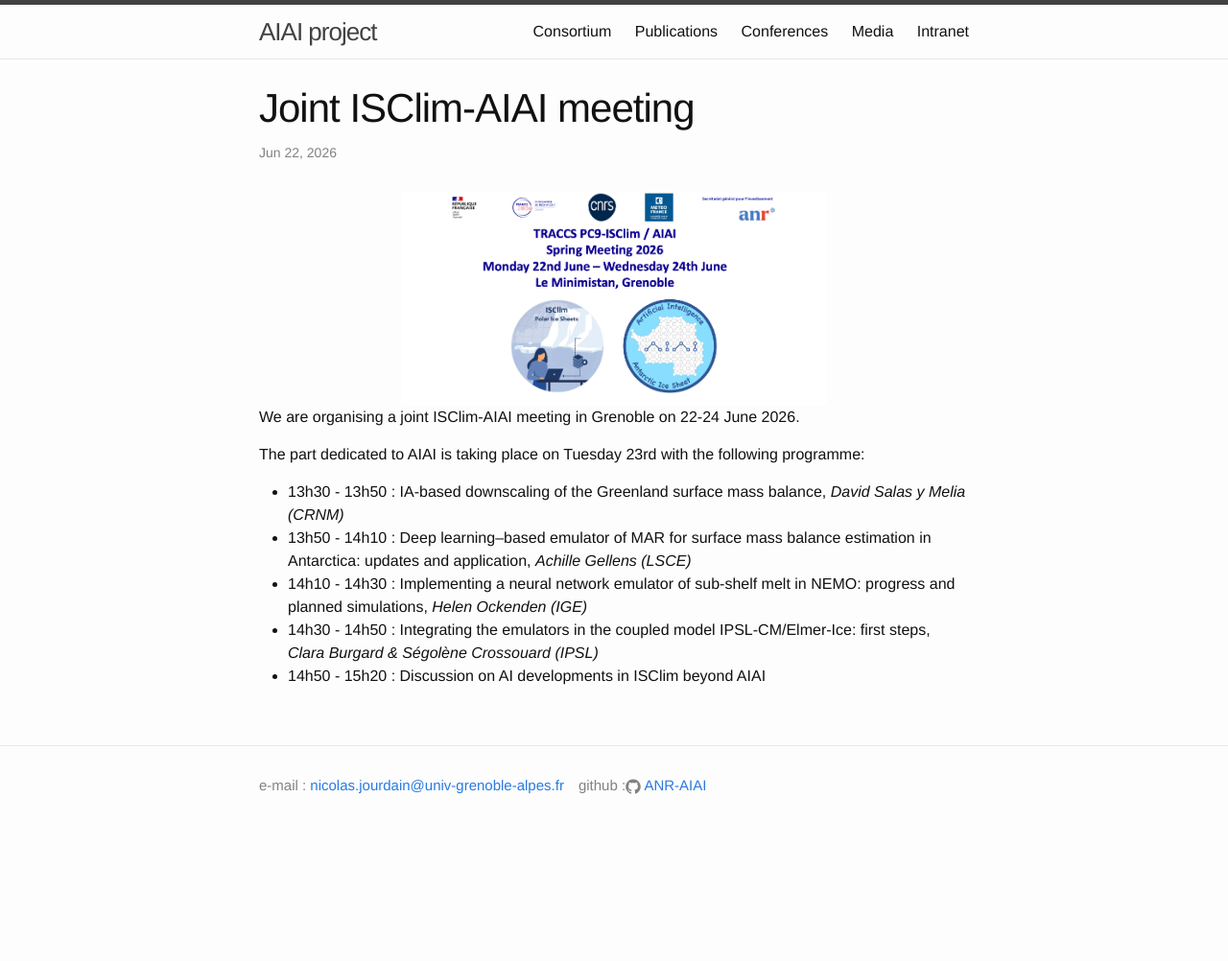
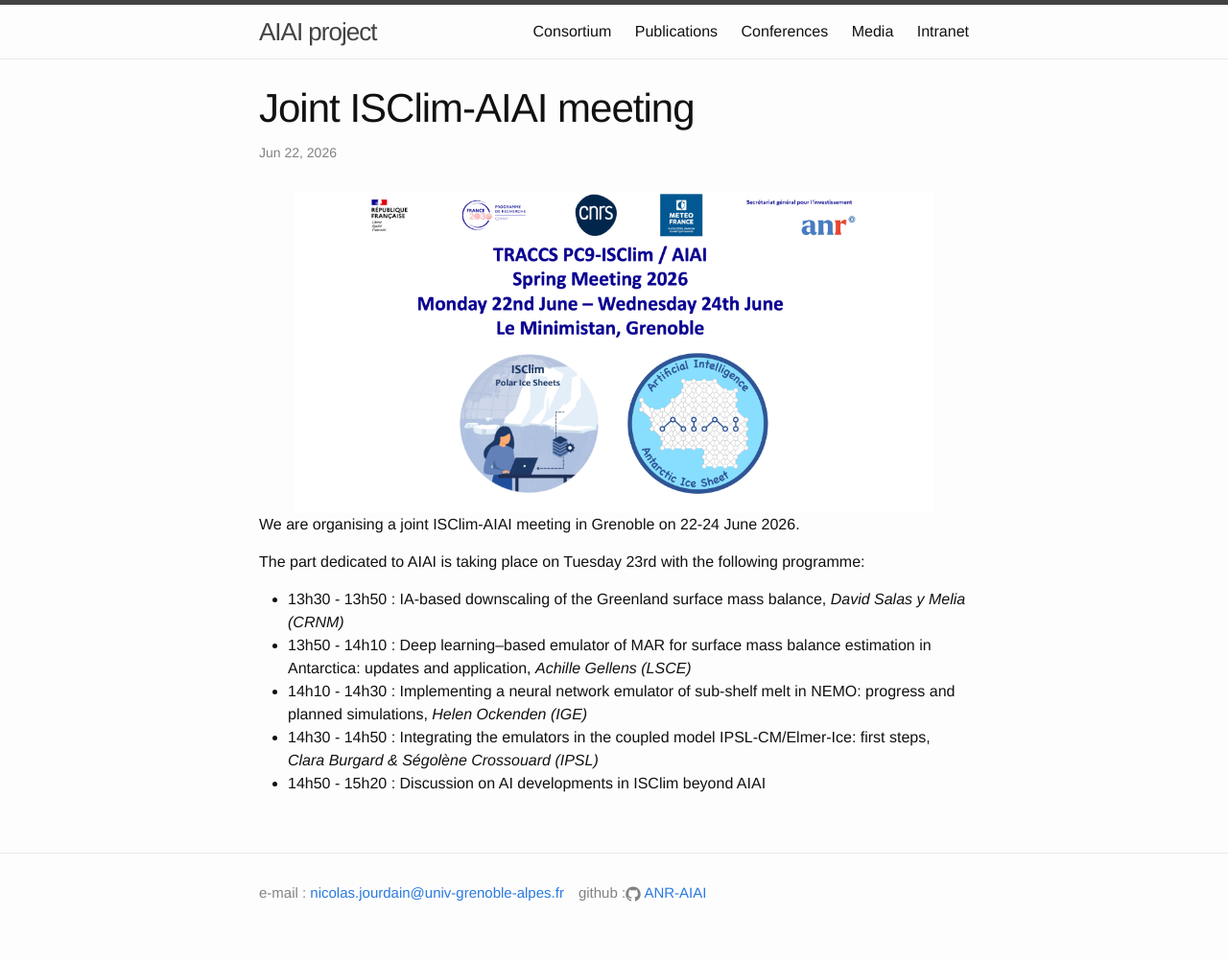
Before and after one commit to ANR-AIAI/ANR-AIAI.github.io, a Jekyll site: the page built from _posts/2026-06-22-joint_ISClim_AIAI_meeting.md, in a window 1280 px wide. Shown: the whole page at 96% size. Built offline with Jekyll 4.4.1, drawn with Linux system fonts in a browser that asks for light colours; before the commit the page ends 900 px from its top, so only the background shows below that.

Commit message:
add joint ISClim-AIAI meeting

```diff
--- a/_posts/2026-06-22-joint_ISClim_AIAI_meeting.md
+++ b/_posts/2026-06-22-joint_ISClim_AIAI_meeting.md
@@ -5,7 +5,7 @@ date: 2026-06-22
 ---
 
 <center><div>
-<img src="{{site.url}}img/header_AIAI_ISClim_meeting_2026.png" width="60%" height="60%"/>
+<img src="{{site.url}}img/header_AIAI_ISClim_meeting_2026.png" width="90%" height="90%"/>
 </div></center>
 
 We are organising a joint ISClim-AIAI meeting in Grenoble on 22-24 June 2026.
```
